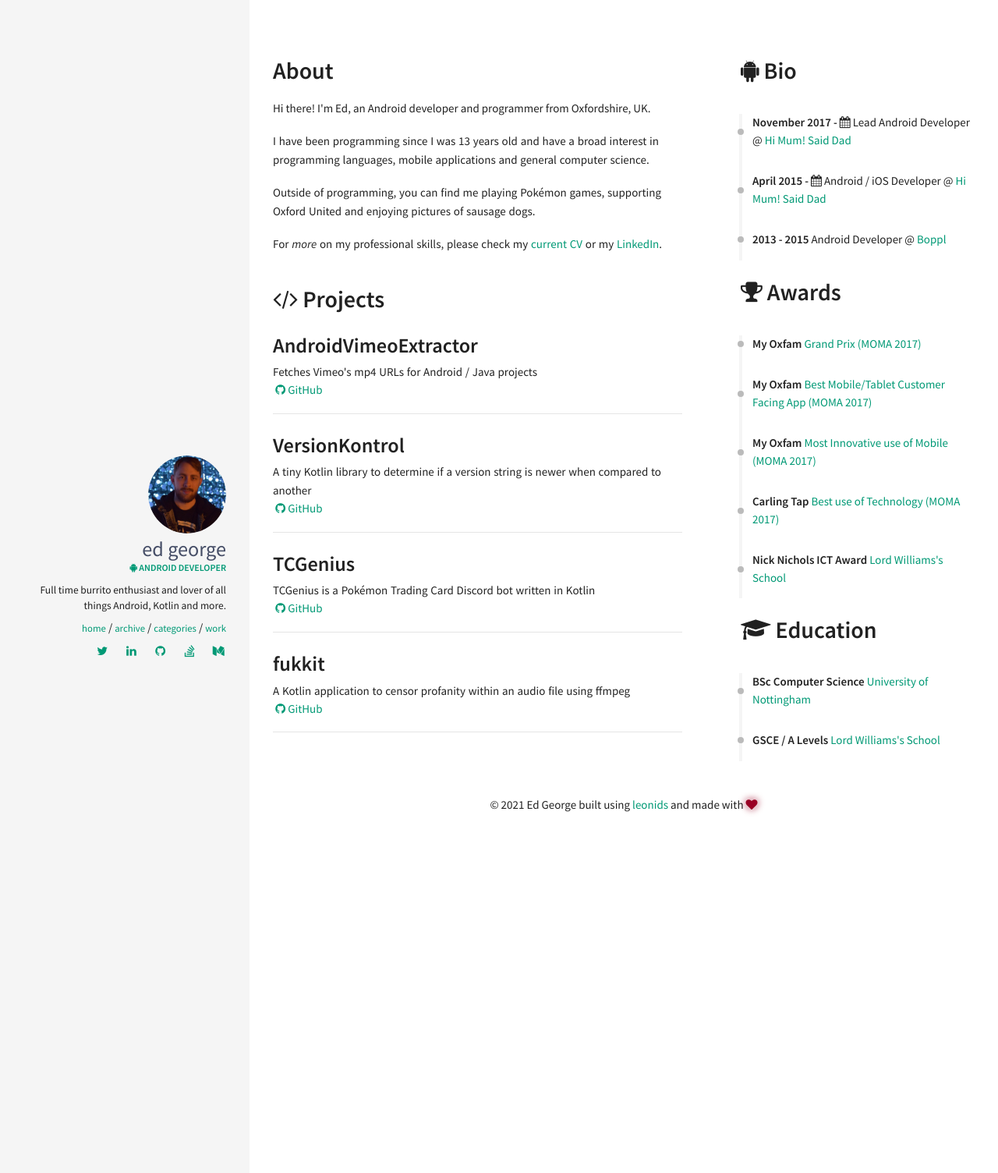
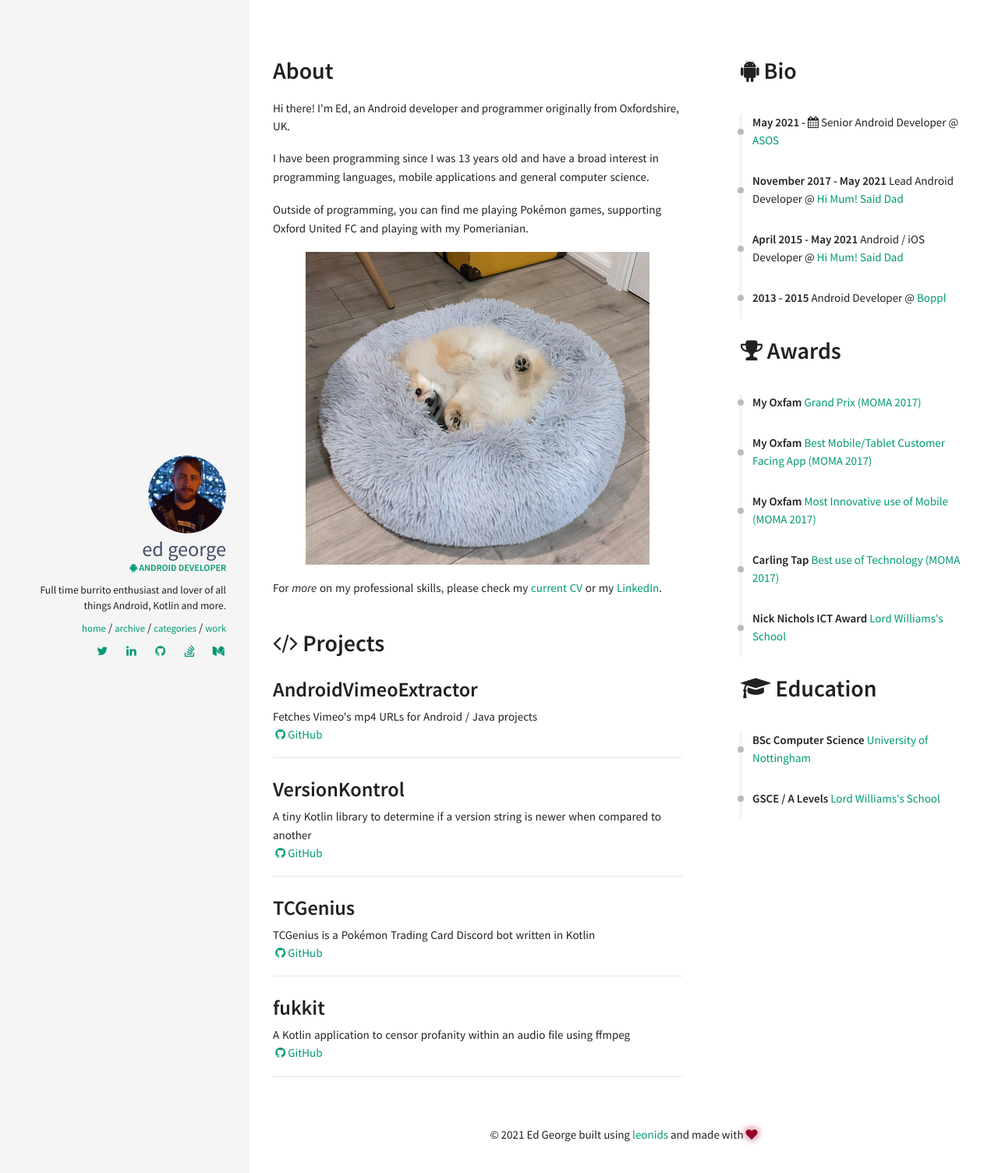
Before and after one commit to ed-george/ed-george.github.io, a Jekyll site: the page built from work.html, in a window 1280 px wide. Shown: the top 1504 px of the page at 78% size. Built offline with Jekyll 4.4.1, drawn with Linux system fonts in a browser that asks for light colours.

Commit message:
🚨 Life updates!

```diff
--- a/_data/index/careers.yml
+++ b/_data/index/careers.yml
@@ -1,13 +1,18 @@
 # careers section data
 # if you don't have language feature(language.yml is empty), ignore "i18n" items
+- name: ASOS
+  link: https://himumsaiddad.com
+  date: May 2021 - <i class="fa fa-calendar" aria-hidden="true" title="Present"></i>
+  job: Senior Android Developer
+
 - name: Hi Mum! Said Dad
   link: https://himumsaiddad.com
-  date: November 2017 - <i class="fa fa-calendar" aria-hidden="true" title="Present"></i>
+  date: November 2017 - May 2021
   job: Lead Android Developer
 
 - name: Hi Mum! Said Dad
   link: https://himumsaiddad.com
-  date: April 2015 - <i class="fa fa-calendar" aria-hidden="true" title="Present"></i>
+  date: April 2015 - May 2021
   job: Android / iOS Developer
 
 - name: Boppl
--- a/_includes/sections/about.html
+++ b/_includes/sections/about.html
@@ -3,11 +3,14 @@
 <h1><span data-i18n="skills.my_skills">About</span></h1>
 
 <div>
-    Hi there! I'm Ed, an Android developer and programmer from Oxfordshire, UK.
+    Hi there! I'm Ed, an Android developer and programmer originally from Oxfordshire, UK.
 <p>
     I have been programming since I was 13 years old and have a broad interest in programming languages, mobile applications and general computer science.
 <p>
-    Outside of programming, you can find me playing Pokémon games, supporting Oxford United and enjoying pictures of sausage dogs.
+    Outside of programming, you can find me playing Pokémon games, supporting Oxford United FC and playing with my Pomerianian.
+<p>
+
+<img src="../img/the_dog.jpg" alt="My Pomerianian looking comfy in bed"/>
 
 <p>
     For <em>more</em> on my professional skills, please check my <a href="/other/cv/EdGeorgeCv.pdf">current CV</a> {% if author.linkedin %} or my <a href="http://linkedin.com/in/{{ author.linkedin }}" class="social-link-item" target="_blank">LinkedIn</a>{% endif %}.
```
Also changed, not shown: img/the_dog.jpg (added).
